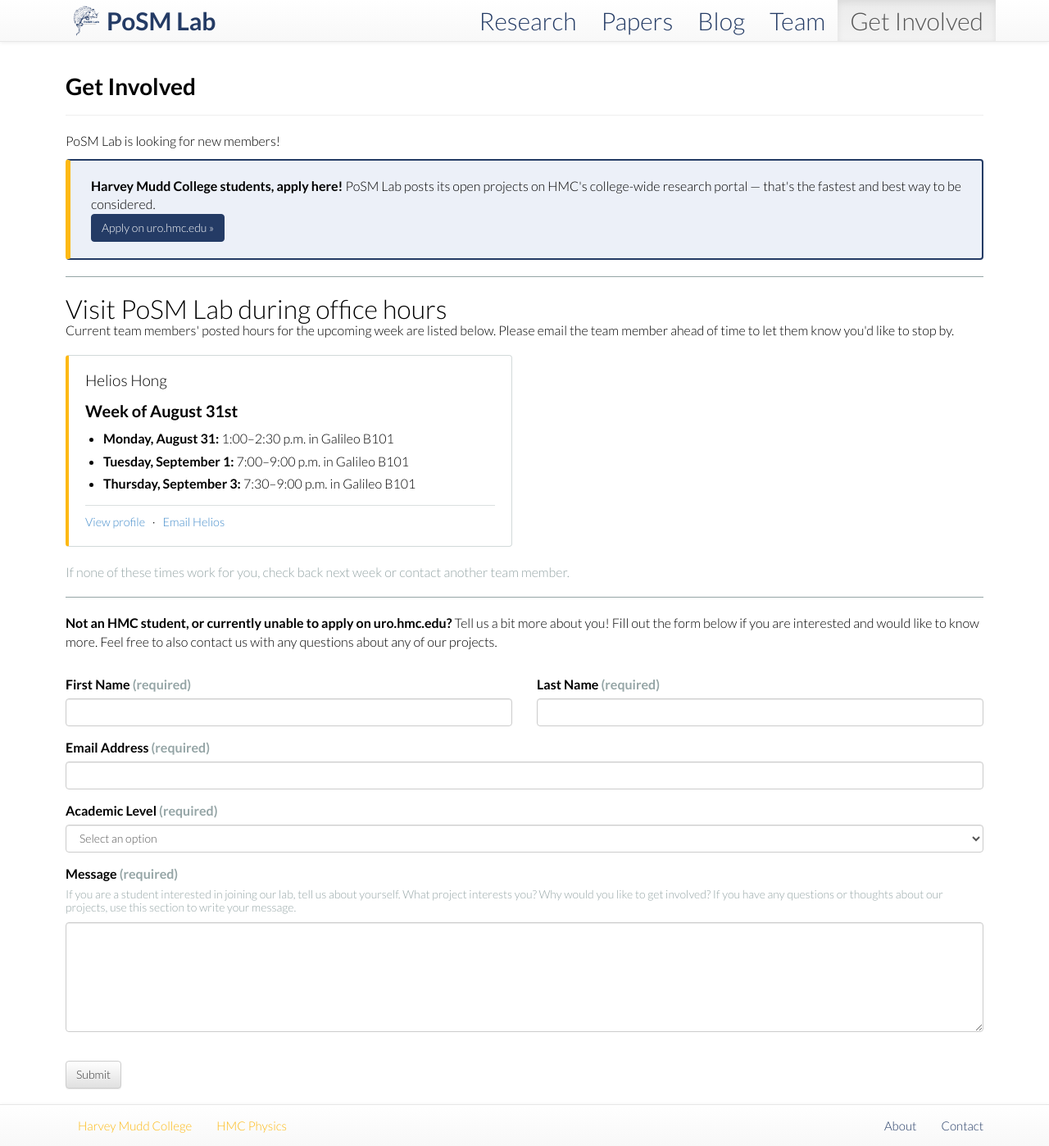
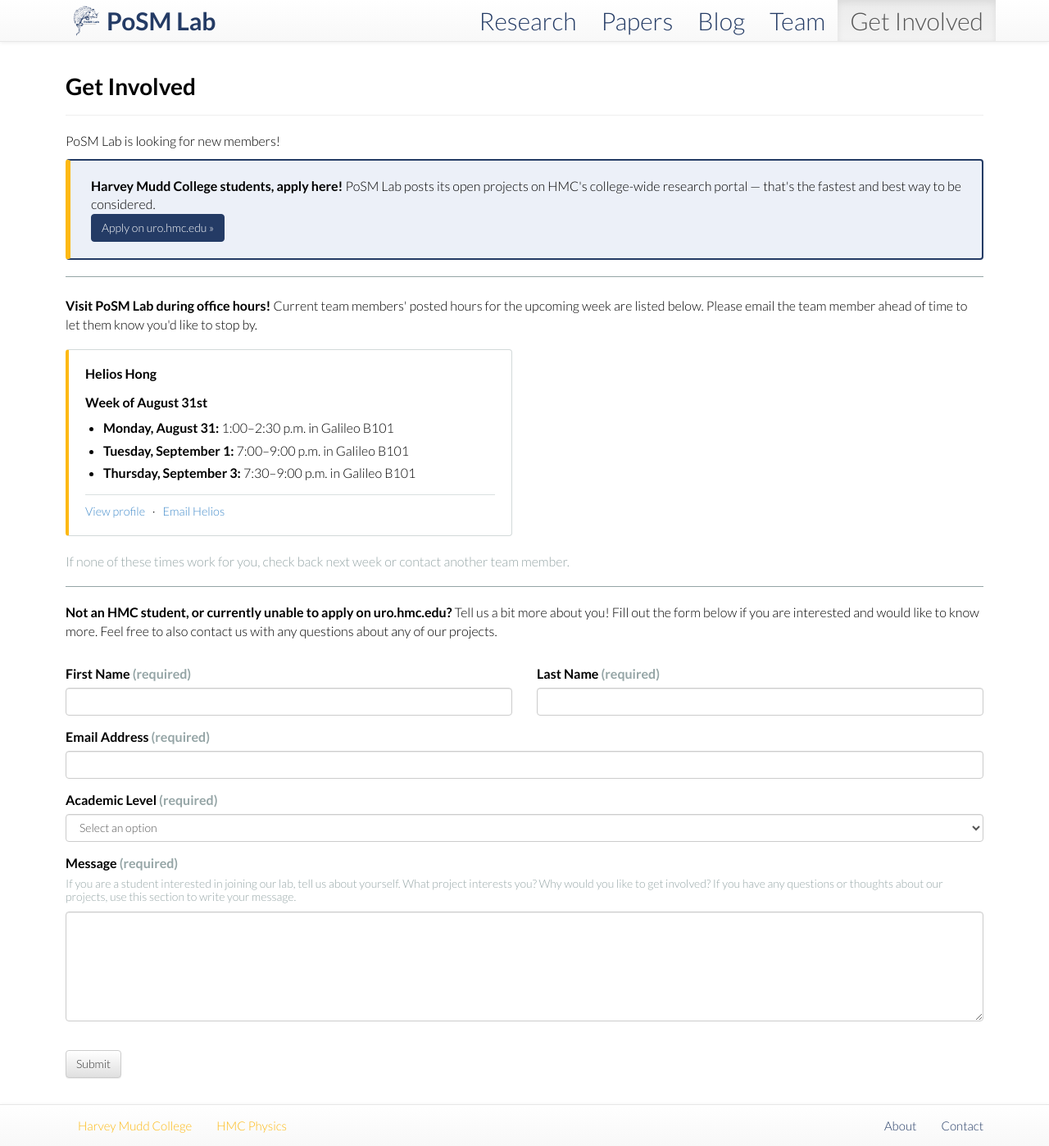
Before and after one commit to posmlab/posmlab.org, a Jekyll site: the page built from getinvolved.md, in a window 1280 px wide and 1398 px high. Shown: the whole window at 82% size. Built offline with Jekyll 4.4.1, drawn with Linux system fonts in a browser that asks for light colours; nearby versions of some CDN libraries.

Commit message:
Change font size and headers

```diff
--- a/_includes/themes/lab/member.html
+++ b/_includes/themes/lab/member.html
@@ -119,7 +119,7 @@
 			{{ content }}
 
 			{% if member.office_hours %}
-			<h2>Office Hours</h2>
+			<div class="smallhead office-hours-heading">Office Hours</div>
 			{% include themes/lab/office-hours-schedule.html member=member %}
 			<p class="office-hours-note">Want to visit PoSM Lab during office hours? Please email us ahead of time to let us know you'd like to stop by. If none of these times work for you, check another team member's page for office hours that better fit your schedule.</p>
 			{% endif %}
--- a/assets/themes/lab/css/style.scss
+++ b/assets/themes/lab/css/style.scss
@@ -132,6 +132,7 @@ a.off {
 
 .member-name {
 	font-size: ceil($font-size-base*1.2);
+	font-weight: 600;
 	overflow-wrap: break-word;
 	word-break: break-word;
 }
@@ -187,13 +188,18 @@ a.off {
 }
 
 // shared office-hours schedule on member profiles and getinvolved.md
+.office-hours-heading {
+	margin-top: 24px;
+}
+
 .office-hours-week {
-	font-size: ceil($font-size-base*1.2);
+	font-size: $font-size-base;
 	font-weight: 600;
 	margin: 12px 0 8px;
 }
 
 .office-hours-list {
+	font-size: $font-size-base;
 	margin-bottom: 14px;
 	padding-left: 22px;
 
@@ -230,6 +236,11 @@ a.off {
 	border-radius: 4px;
 	padding: 18px 20px;
 	width: 100%;
+}
+
+.office-hours-member-name {
+	font-size: $font-size-base;
+	font-weight: 600;
 }
 
 .office-hours-actions {
--- a/getinvolved.md
+++ b/getinvolved.md
@@ -26,16 +26,15 @@ PoSM Lab is looking for new members!
 {% endfor %}
 
 {% if office_hours_count > 0 %}
-<section class="office-hours-overview" aria-labelledby="office-hours-heading">
-  <div class="head" id="office-hours-heading">Visit PoSM Lab during office hours</div>
-  <p>Current team members' posted hours for the upcoming week are listed below. Please email the team member ahead of time to let them know you'd like to stop by.</p>
+<section class="office-hours-overview">
+  <p><strong>Visit PoSM Lab during office hours!</strong> Current team members' posted hours for the upcoming week are listed below. Please email the team member ahead of time to let them know you'd like to stop by.</p>
 
   <div class="row office-hours-grid">
     {% for member in current_team %}
       {% if member.office_hours %}
       <div class="col-sm-6 office-hours-column">
         <div class="office-hours-card">
-          <div class="smallhead"><a class="off" href="{{ member.url | relative_url }}">{{ member.title }}</a></div>
+          <div class="office-hours-member-name"><a class="off" href="{{ member.url | relative_url }}"><strong>{{ member.title }}</strong></a></div>
           {% include themes/lab/office-hours-schedule.html member=member %}
           <div class="office-hours-actions">
             <a href="{{ member.url | relative_url }}">View profile</a>
```
